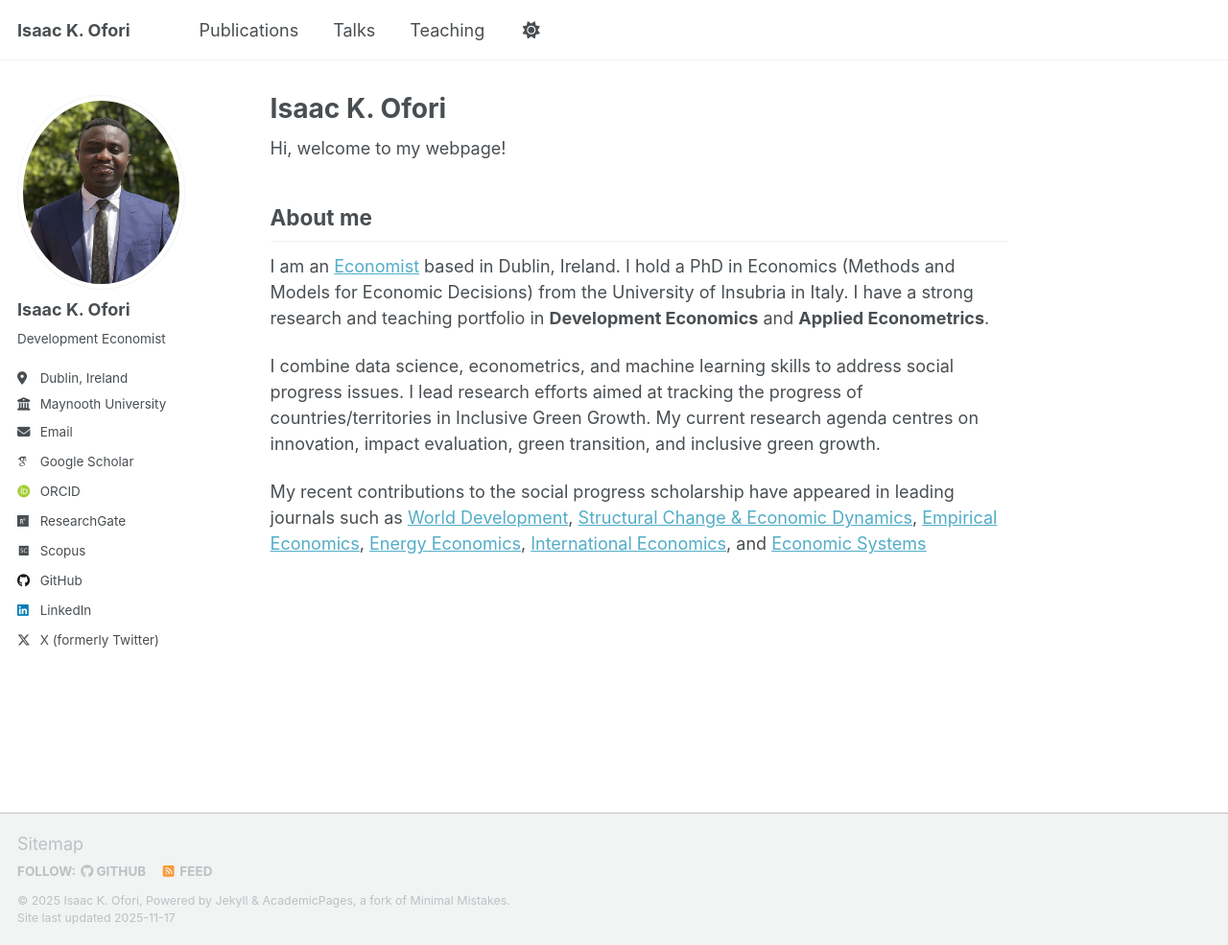
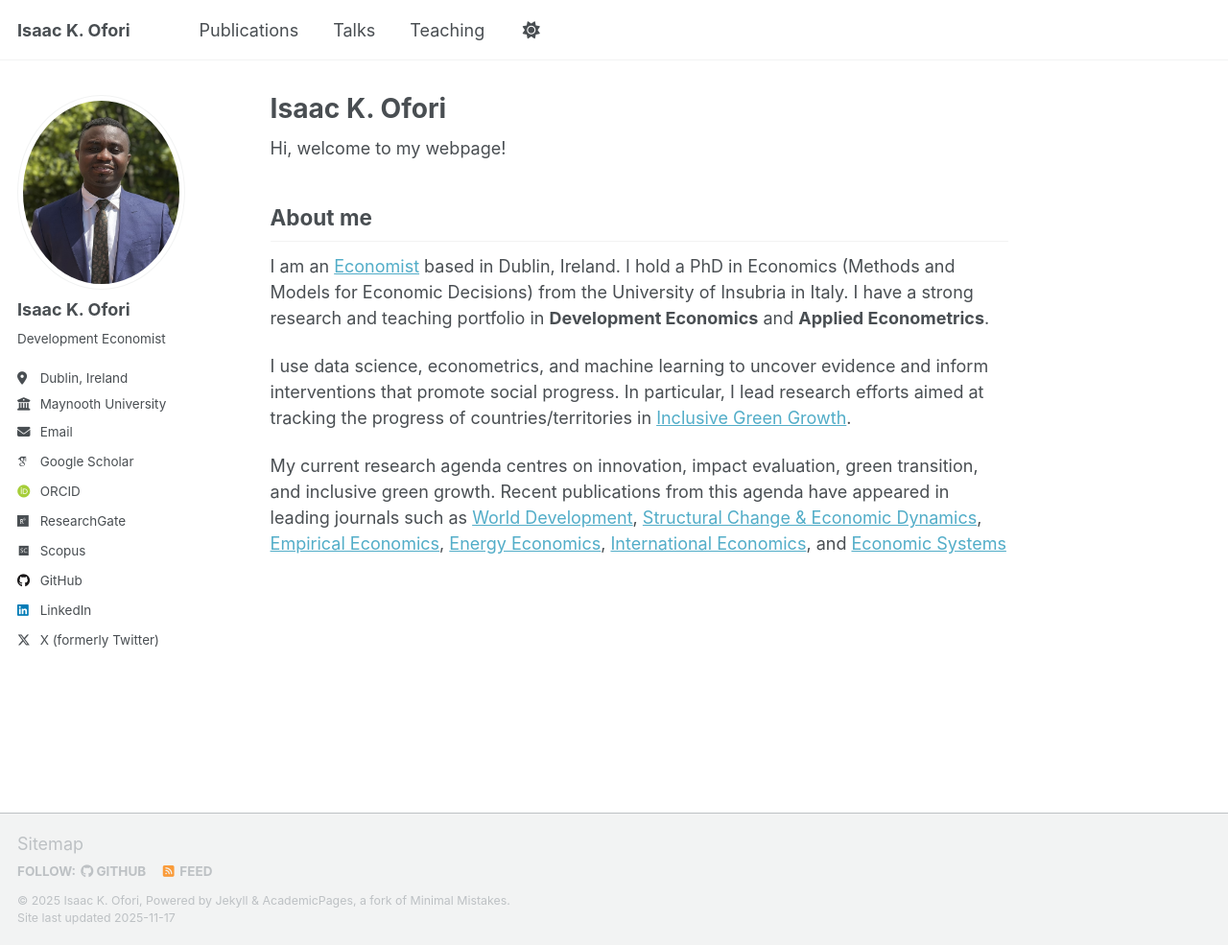
Before and after one commit to ikofori/ikofori.github.io, a Jekyll site: the page built from _pages/about.md, in a window 1280 px wide and 985 px high. Shown: the whole window at 96% size. Built offline with Jekyll 4.4.1, drawn with Linux system fonts in a browser that asks for light colours; some web fonts are replaced; a script that is not in the unit is left out.

Commit message:
Update about me section with clearer language
Revised the description of research focus and contributions.

```diff
--- a/_pages/about.md
+++ b/_pages/about.md
@@ -14,6 +14,6 @@ Hi, welcome to my webpage!
 
 I am an [Economist](https://ikofori.github.io/) based in Dublin, Ireland. I hold a PhD in Economics (Methods and Models for Economic Decisions) from the University of Insubria in Italy. I have a strong research and teaching portfolio in **Development Economics** and **Applied Econometrics**.
 
-I combine data science, econometrics, and machine learning skills to address social progress issues. I lead research efforts aimed at tracking the progress of countries/territories in Inclusive Green Growth. My current research agenda centres on innovation, impact evaluation, green transition, and inclusive green growth.
+I use data science, econometrics, and machine learning to uncover evidence and inform interventions that promote social progress. In particular, I lead research efforts aimed at tracking the progress of countries/territories in [Inclusive Green Growth](https://zenodo.org/records/12529764).
 
-My recent contributions to the social progress scholarship have appeared in leading journals such as [World Development](https://doi.org/10.1016/j.worlddev.2025.107223), [Structural Change & Economic Dynamics](https://doi.org/10.1016/j.strueco.2025.09.004), [Empirical Economics](https://doi.org/10.1007/s00181-025-02744-x), [Energy Economics](https://doi.org/10.1016/j.eneco.2022.106414), [International Economics](https://doi.org/10.1016/j.inteco.2024.100509), and [Economic Systems](https://doi.org/10.1016/j.ecosys.2022.101055)
+My current research agenda centres on innovation, impact evaluation, green transition, and inclusive green growth. Recent publications from this agenda have appeared in leading journals such as [World Development](https://doi.org/10.1016/j.worlddev.2025.107223), [Structural Change & Economic Dynamics](https://doi.org/10.1016/j.strueco.2025.09.004), [Empirical Economics](https://doi.org/10.1007/s00181-025-02744-x), [Energy Economics](https://doi.org/10.1016/j.eneco.2022.106414), [International Economics](https://doi.org/10.1016/j.inteco.2024.100509), and [Economic Systems](https://doi.org/10.1016/j.ecosys.2022.101055)
```
